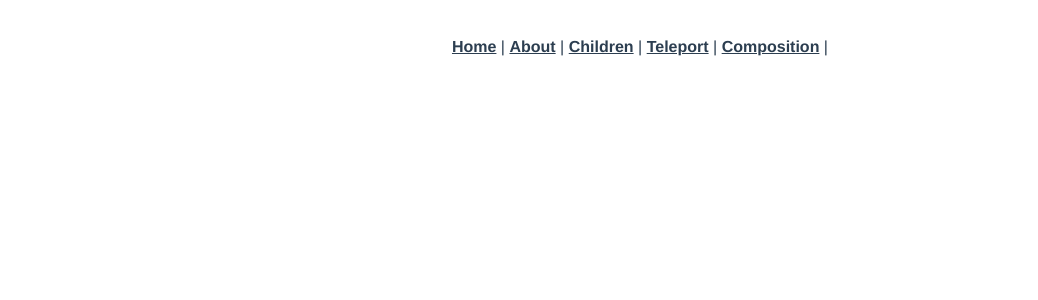
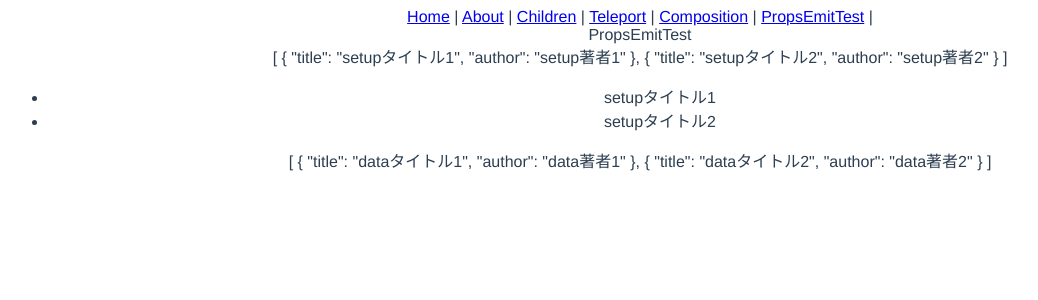
Before and after one commit to shota-watanabe/vue_test, a Vue app in the folder section10/vue3-test/: page /props-emit-test in a window 1280 px wide. Shown: the top 300 px of the page, without its empty margins (0-1038 px from the left). Built offline with nearby package versions, Linux system fonts and the light colour scheme.

Commit message:
add: props

```diff
--- a/section10/vue3-test/src/App.vue
+++ b/section10/vue3-test/src/App.vue
@@ -1,25 +1,55 @@
 <template>
-  <nav>
+  <div>
     <router-link to="/">Home</router-link> |
     <router-link to="/about">About</router-link> |
     <router-link to="/children">Children</router-link> |
     <router-link to="/teleport-test">Teleport</router-link> |
     <router-link to="/composition-test">Composition</router-link> |
-  </nav>
-  <router-view/>
+    <router-link to="/props-emit-test">PropsEmitTest</router-link> |
+  </div>
+  <router-view :setupBooks="setupBooks", :dataBooks="dataBooks"/>
 </template>
 
 <script>
+import { reactive } from "vue";
+
 export default {
+  setup() {
+    const setupBooks = reactive([
+      {
+        title: "setupタイトル1",
+        author: "setup著者1",
+      },
+      {
+        title: "setupタイトル2",
+        author: "setup著者2",
+      },
+    ]);
+
+    return {
+      setupBooks
+    }
+  },
   data() {
-    return {}
+    return {
+      dataBooks: [
+        {
+          title: "dataタイトル1",
+          author: "data著者1",
+        },
+        {
+          title: "dataタイトル2",
+          author: "data著者2",
+        },
+      ],
+    };
   },
   provide() {
     return {
-      userName: '親で設定した値'
-    }
-  }
-}
+      userName: "親で設定した値",
+    };
+  },
+};
 </script>
 
 <style>
--- a/section10/vue3-test/src/router/index.js
+++ b/section10/vue3-test/src/router/index.js
@@ -3,6 +3,7 @@ import HomeView from '../views/HomeView.vue'
 import Children from '@/views/Children'
 import TeleportTest from '@/views/TeleportTest'
 import CompositionTest from '@/views/CompositionTest'
+import PropsEmitTest from '@/views/PropsEmitTest'
 
 const routes = [
   {
@@ -26,6 +27,11 @@ const routes = [
     component: CompositionTest
   },
   {
+    path: '/props-emit-test',
+    name: 'PropsEmitTest',
+    component: PropsEmitTest
+  },
+  {
     path: '/about',
     name: 'about',
     // route level code-splitting
--- /dev/null
+++ b/section10/vue3-test/src/views/PropsEmitTest.vue
@@ -0,0 +1,25 @@
+<template>
+  <div>PropsEmitTest</div>
+  <div>{{ setupBooks }}</div>
+  <ul>
+    <li v-for="book in setupBooks" :key="book">
+      {{ book.title }}
+    </li>
+  </ul>
+  <div>{{ dataBooks }}</div>
+</template>
+
+<script>
+export default {
+  props: {
+    setupBooks: Array,
+    dataBooks: Array,
+  },
+  setup(props) {
+    console.log(props.setupBooks[0].title);
+    console.log(props.dataBooks);
+  },
+};
+</script>
+
+<style></style>
```
